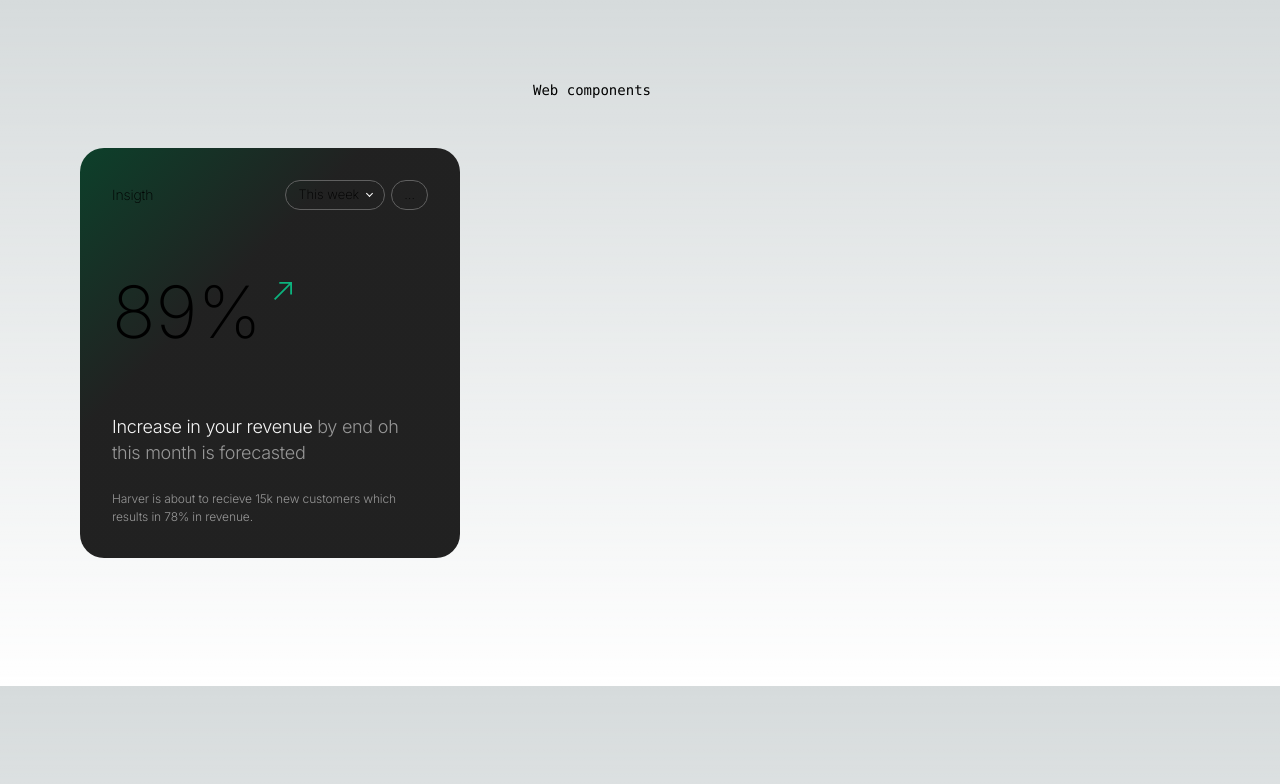
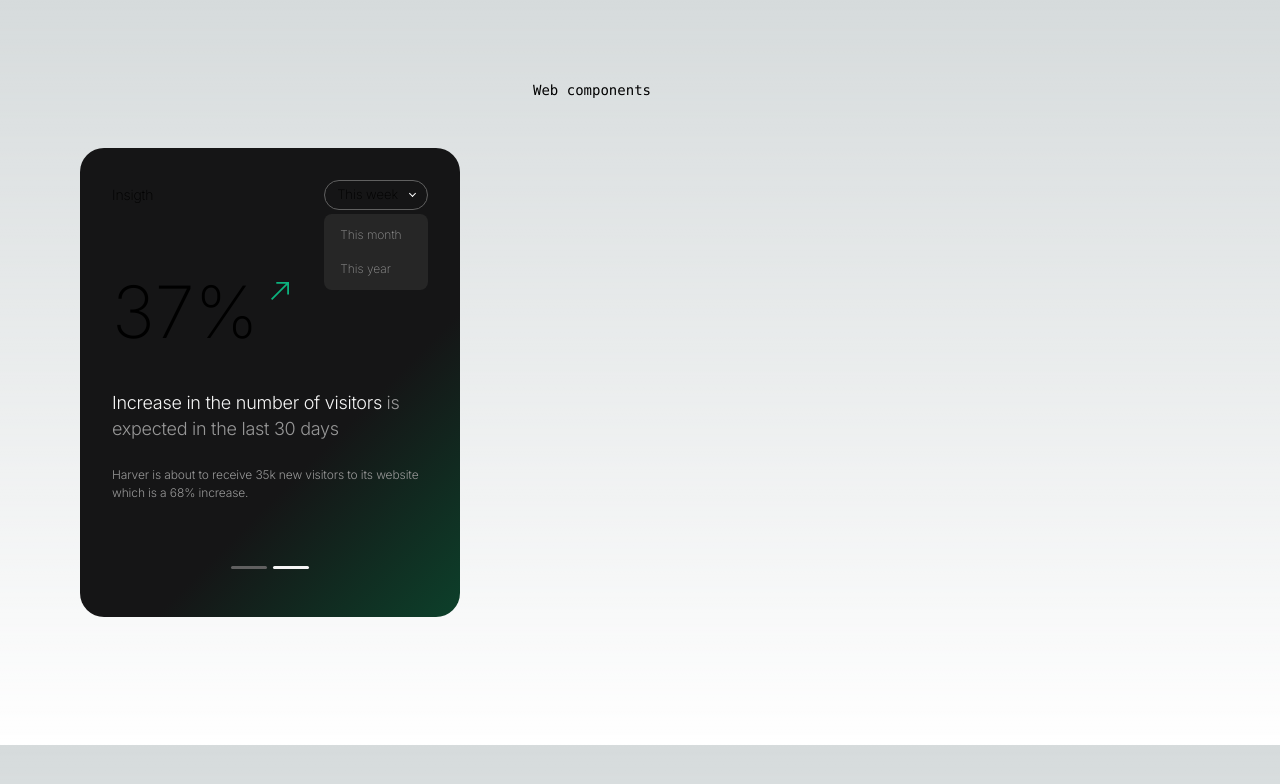
Before and after one commit to yersoncp/web-components, a Next.js app: page / in a window 1280 px wide. Both pictures are taken after a click on the button "This week". Shown: the top 784 px of the page. Built offline with nearby package versions, Linux system fonts and the light colour scheme.

Commit message:
update insigth component

```diff
--- a/src/app/globals.css
+++ b/src/app/globals.css
@@ -7,7 +7,12 @@
   --background-start-rgb: 214, 219, 220;
   --background-end-rgb: 255, 255, 255;
 
+  --black-800: #262626;
+  --black-700: #434343;
+  --black-600: #555555;
+
   --gray-800: #606060;
+  --gray-700: #818181;
   --gray-600: #979797;
   --gray-400: #dedede;
   --gray-200: #f5f5f5;
--- /dev/null
+++ b/src/components/Button/Button.module.css
@@ -0,0 +1,66 @@
+.container {
+  position: relative;
+  z-index: 99;
+}
+
+/* Button */
+.button {
+  border-radius: 24px;
+  border: 1px solid var(--gray-800);
+  padding: .25rem .75rem;
+  font-size: 13px;
+  transition: all .3s;
+  display: flex;
+  gap: 4px;
+  align-items: center;
+}
+
+.button:hover {
+  border: 1px solid var(--primary-800);
+}
+
+.arrowDown {
+  margin-bottom: .2rem;
+  margin-left: .5rem;
+  border: solid white;
+  border-width: 0 1px 1px 0;
+  display: inline-block;
+  padding: 2px;
+  transform: rotate(45deg);
+  -webkit-transform: rotate(45deg);
+}
+
+
+/* Options` */
+.options {
+  position: absolute;
+  top: 100%;
+  right: 0;
+  border-radius: 8px;
+  margin-top: 4px;
+  width: 100%;
+  text-align: left;
+  background: var(--black-800);
+  font-size: 12px;
+  transition: all .3s;
+  height: 0;
+  opacity: 0;
+}
+
+.options.active {
+  height: auto;
+  padding: .25rem 0;
+  opacity: 1;
+}
+
+.optionLink {
+  padding: .5rem 1rem;
+  display: block;
+  color: var(--gray-600);
+  transition: all .3s;
+  cursor: pointer;
+}
+
+.optionLink:hover{
+  color: var(--gray-200);
+}
--- /dev/null
+++ b/src/components/Button/Button.tsx
@@ -0,0 +1,44 @@
+"use client";
+import React, { FC, ReactNode, useState } from "react";
+import s from "./Button.module.css";
+
+type ButtonProps = {
+  children: ReactNode
+  options?: string[]
+  showArrow?: boolean
+}
+
+const Button: FC<ButtonProps> = ({ children, showArrow, options }) => {
+  const [active, setActive] = useState(false);
+
+  const handleToggle = () => {
+    setActive(prev => !prev);
+  }
+
+  return <>
+    <div className={s.container}>
+      <button className={s.button} onClick={handleToggle}>
+        <span>{children}</span>
+        {showArrow && (
+          <i className={s.arrowDown}></i>
+        )}
+      </button>
+
+      {options?.length && (
+        <div className={`${s.options} ${active ? s.active : ''}`}>
+          {options.map((option, idx) => (
+            <div
+              key={idx}
+              className={s.optionLink}
+              onClick={handleToggle}
+              >
+                {option}
+            </div>
+          ))}
+        </div>
+      )}
+    </div>
+  </>;
+}
+
+export default Button;
--- /dev/null
+++ b/src/components/Carrousel/Carrousel.module.css
@@ -0,0 +1,44 @@
+/* Slides */
+.sliderContainer {
+  margin-bottom: 3rem;
+}
+
+.slide {
+  transition: all 1s;
+  overflow: hidden;
+}
+
+.slideInactive {
+  height: 0;
+  opacity: 0;
+  transform: translateY(-40px);
+}
+
+.slideActive {
+  opacity: 1;
+  transform: translateY(0);
+}
+
+/* Dots */
+.dotsContainer {
+  gap: 6px;
+  display: flex;
+  justify-content: center;
+}
+
+.dotClicable {
+  padding: 1rem 0;
+  cursor: pointer;
+}
+
+.dot {
+  width: 36px;
+  height: 3px;
+  background: var(--gray-800);
+  border-radius: 4px;
+  cursor: pointer;
+}
+
+.active {
+  background: var(--gray-200);
+}
--- /dev/null
+++ b/src/components/Carrousel/Carrousel.tsx
@@ -0,0 +1,55 @@
+'use client';
+import React, { ReactNode, useEffect, useState } from 'react';
+import s from "./Carrousel.module.css";
+
+type CarrouselProps = {
+  children?: ReactNode
+}
+
+const Carrousel = ({ children }: CarrouselProps) => {
+  const dots = Array.from({ length: React.Children.count(children) })
+  const [indexActive, setIndexActive] = useState<number>(0)
+
+  const handleSelect = (idx: number) => {
+    setIndexActive(idx);
+  }
+
+  useEffect(() => {
+    const timer = setInterval(() => {
+      setIndexActive(prev => dots.length - 1 > prev ? prev + 1 : 0);
+    }, 6500);
+
+    return () => {
+      clearInterval(timer);
+    }
+  }, []);
+
+  return (
+    <div>
+
+      <div className={s.sliderContainer}>
+        {React.Children.map(children, (child, idx) => (
+          <div
+            key={idx}
+            className={`${s.slide} ${indexActive === idx ? s.slideActive : s.slideInactive}`}
+          >
+            {child}
+          </div>
+        ))}
+      </div>
+
+      <div className={s.dotsContainer}>
+        {dots.map((_, idx) => (
+          <div
+            key={idx}
+            className={s.dotClicable}
+            onClick={() => handleSelect(idx)}
+          >
+            <div className={`${s.dot} ${indexActive === idx ? s.active : ''}`} />
+          </div>
+        ))}
+      </div>
+    </div>
+  )
+};
+export default React.memo(Carrousel);
--- a/src/components/icons/ArrowRigthUp.tsx
+++ b/src/components/icons/ArrowRigthUp.tsx
@@ -6,7 +6,7 @@ type ReactComponentProps = {
 const ReactComponent = ({ width = 24, heigth = 24 }: ReactComponentProps) => {
     return <>
         <svg width={width} height={heigth} viewBox="0 0 20 20" version="1.1" xmlns="http://www.w3.org/2000/svg">
-            <g id="Page-1" stroke="none" stroke-width="1" fill="none" fill-rule="evenodd">
+            <g id="Page-1" stroke="none" strokeWidth="1" fill="none" fillRule="evenodd">
                 <g id="Dribbble-Light-Preview" transform="translate(-380.000000, -6599.000000)" fill="currentColor">
                     <g id="icons" transform="translate(56.000000, 160.000000)">
                         <polygon id="arrow_right_up-[#354]" points="324 6457.602 325.393 6458.997 342 6442.349 342 6453 344 6453 344 6439 329.907 6439 329.877 6441 340.634 6441">
--- a/src/components/index.ts
+++ b/src/components/index.ts
@@ -1,2 +1,4 @@
+export { default as Button } from './Button/Button'
+export { default as Carrousel } from './Carrousel/Carrousel'
 export { default as Stack } from './Stack/Stack'
 export { default as Text } from './Text/Text'
--- a/src/webui/BlockInsight/BlockInsight.module.css
+++ b/src/webui/BlockInsight/BlockInsight.module.css
@@ -8,33 +8,10 @@
 
   /* bg */
   background: hsla(155, 67%, 15%, 1);
-  background: linear-gradient(-45deg, hsla(155, 67%, 15%, 1) 0%, hsla(0, 0%, 13%, 1) 36%);
-  background: -moz-linear-gradient(-45deg, hsla(155, 67%, 15%, 1) 0%, hsla(0, 0%, 13%, 1) 36%);
-  background: -webkit-linear-gradient(-45deg, hsla(155, 67%, 15%, 1) 0%, hsla(0, 0%, 13%, 1) 36%);
+  background: linear-gradient(-45deg, hsla(155, 67%, 15%, 1) 0%, rgb(21, 21, 22) 36%);
+  background: -moz-linear-gradient(-45deg, hsla(155, 67%, 15%, 1) 0%, rgb(19, 18, 18) 36%);
+  background: -webkit-linear-gradient(-45deg, hsla(155, 67%, 15%, 1) 0%, hsla(19, 18, 18) 36%);
   filter: progid: DXImageTransform.Microsoft.gradient( startColorstr="#0D422C", endColorstr="#222222", GradientType=1 );
-}
-
-.button {
-  border-radius: 24px;
-  border: 1px solid var(--gray-800);
-  padding: .25rem .75rem;
-  font-size: 13px;
-  transition: all .3s;
-}
-
-.button:hover {
-  border: 1px solid var(--primary-800);
-}
-
-.arrowDown {
-  margin-bottom: .2rem;
-  margin-left: .5rem;
-  border: solid white;
-  border-width: 0 1px 1px 0;
-  display: inline-block;
-  padding: 2px;
-  transform: rotate(45deg);
-  -webkit-transform: rotate(45deg);
 }
 
 .percent {
--- a/src/webui/BlockInsight/BlockInsight.tsx
+++ b/src/webui/BlockInsight/BlockInsight.tsx
@@ -1,50 +1,39 @@
 import React, { ReactNode } from 'react';
 import s from "./BlockInsight.module.css";
-import { Stack, Text } from '@/components';
-import { ArrowRightUp } from '@/components/icons';
+import { Button, Carrousel, Stack, Text } from '@/components';
+import InsightItem from './InsightItem';
 
 const BlockInsight = () => {
   return (
     <div className={s.container}>
       <Stack gap={8}>
         <Stack direction='row' align='center' justify='space-between'>
-          <div>
-            <Text>
-              Insigth
-            </Text>
-          </div>
+          <Text>Insigth</Text>
           <div>
             <Stack direction='row' gap={1}>
-              <button className={s.button}>
-                This week
-                <i className={s.arrowDown}></i>
-              </button>
-              <button className={s.button}>…</button>
+              <Button
+                options={['This month', 'This year']}
+                showArrow={true}
+              >This week</Button>
             </Stack>
           </div>
         </Stack>
 
-        <Stack gap={2} direction='row'>
-          <span className={s.percent}>89%</span>
-          <span className={s.icon}>
-            <ArrowRightUp width={18} />
-          </span>
-        </Stack>
+        <Carrousel>
+          <InsightItem
+            percent={89}
+            title1='Increase in your revenue'
+            title2='by end oh this month is forecasted'
+            subtitle='Harver is about to recieve 15k new customers which results in 78% in revenue.'
+          />
 
-        <Stack gap={4}>
-          <div>
-            <Text variant='h4' as='span' color='gray200'>
-              Increase in your revenue
-            </Text>
-            {' '}
-            <Text variant='h4' as='span' color='gray600'>
-              by end oh this month is forecasted
-            </Text>
-          </div>
-          <Text variant='body' color='gray600'>
-            Harver is about to recieve 15k new customers which results in 78% in revenue.
-          </Text>
-        </Stack>
+          <InsightItem
+            percent={37}
+            title1='Increase in the number of visitors'
+            title2='is expected in the last 30 days'
+            subtitle='Harver is about to receive 35k new visitors to its website which is a 68% increase.'
+          />
+        </Carrousel>
 
       </Stack>
     </div>
--- /dev/null
+++ b/src/webui/BlockInsight/InsightItem.tsx
@@ -0,0 +1,40 @@
+import React, { ReactNode } from 'react';
+import s from "./BlockInsight.module.css";
+import { Stack, Text } from '@/components';
+import { ArrowRightUp } from '@/components/Icons';
+
+type InsightItemProps = {
+  percent: number
+  title1: string
+  title2: string
+  subtitle: string
+}
+
+const InsightItem = ({ percent, title1, title2, subtitle }: InsightItemProps) => {
+  return (
+    <Stack gap={4}>
+      <Stack gap={2} direction='row'>
+        <span className={s.percent}>{percent}%</span>
+        <span className={s.icon}>
+          <ArrowRightUp width={18} />
+        </span>
+      </Stack>
+
+      <Stack gap={4}>
+        <div>
+          <Text variant='h4' as='span' color='gray200'>
+            {title1}
+          </Text>
+          {' '}
+          <Text variant='h4' as='span' color='gray600'>
+            {title2}
+          </Text>
+        </div>
+        <Text variant='body' color='gray600'>
+          {subtitle}
+        </Text>
+      </Stack>
+    </Stack>
+  )
+};
+export default React.memo(InsightItem);
```
Also changed, not shown: .eslintrc.json, 1 other file (tests, documents, lock files or other folders).
